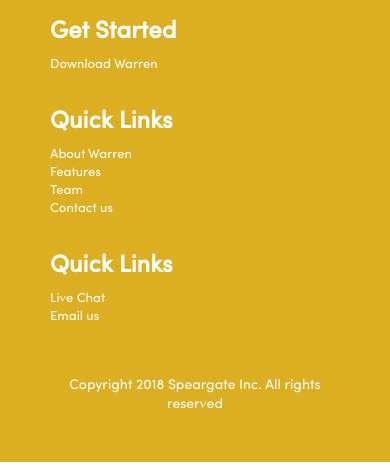
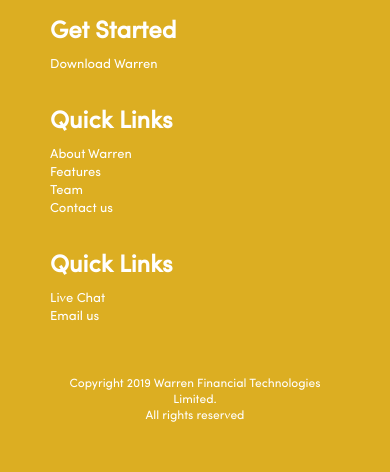
Before and after one commit to daniellamarr/warren-web, a plain HTML site: page index.html in a window 390 px wide. Shown: the part 3435-3907 px from the top of the page. Drawn offline with Linux system fonts and the light colour scheme.

Commit message:
Change the footer copyright company name

```diff
--- a/css/main-responsive.css
+++ b/css/main-responsive.css
@@ -56,4 +56,8 @@
     margin-left: 0;
     margin-bottom: 30px;
   }
+
+  .footer-end {
+    font-size: 12px;
+  }
 }
--- a/index.html
+++ b/index.html
@@ -137,7 +137,7 @@
       <div class="clear"></div>
       <div class="footer-end">
         <p>
-          Copyright 2018 Speargate Inc. All rights reserved
+          Copyright 2019 Warren Financial Technologies Limited.<br /> All rights reserved
         </p>
       </div>
     </footer>
```
